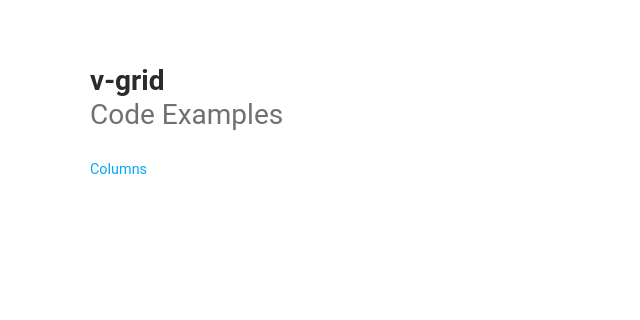
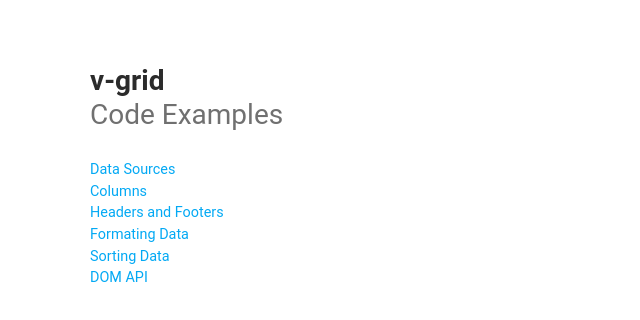
Before and after one commit to tehapo/components-examples, a website: page v-grid/index.html in a window 1280 px wide. Shown: the whole page, without its empty margins (0-640 px from the left). Drawn offline with Linux system fonts and the light colour scheme.

Commit message:
Adding new examples to index

```diff
--- a/v-grid/index.html
+++ b/v-grid/index.html
@@ -12,7 +12,12 @@
     <h1>v-grid <span>Code Examples</span></h1>
 
     <ul class="toc">
+      <li><a href="datasources.html">Data Sources</a></li>
       <li><a href="columns.html">Columns</a></li>
+      <li><a href="headers.html">Headers and Footers</a></li>
+      <li><a href="formating.html">Formating Data</a></li>
+      <li><a href="dom.html">Sorting Data</a></li>
+      <li><a href="dom.html">DOM API</a></li>
     </ul>
   </section>
 
```
